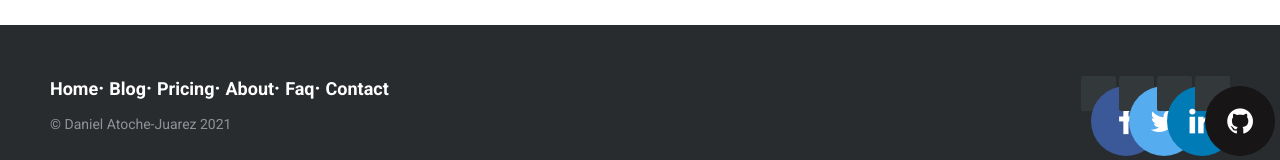
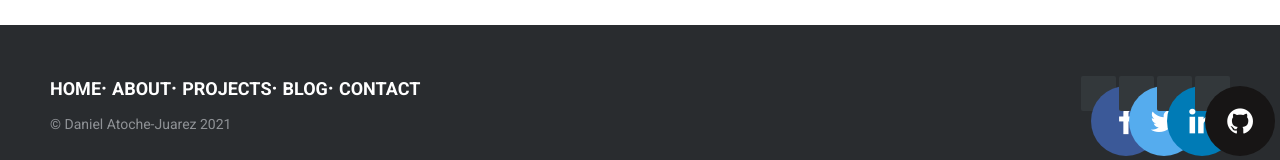
Before and after one commit to datoche-juarez/personal-site, a React (Create React App) app: page /contact in a window 1280 px wide. Shown: the part 1077-1237 px from the top of the page. Built offline with nearby package versions, Linux system fonts and the light colour scheme.

Commit message:
Updated links for footer...

```diff
--- a/src/components/Footer.jsx
+++ b/src/components/Footer.jsx
@@ -92,17 +92,15 @@ export const Footer = () => (
   <div class="footer-left">
 
     <p class="footer-links">
-      <a class="link-1" href="#">Home</a>
+      <a class="link-1" href="/">HOME</a>
 
-      <a href="#">Blog</a>
+      <a href="/about">ABOUT</a>
 
-      <a href="#">Pricing</a>
+      <a href="/projects">PROJECTS</a>
 
-      <a href="#">About</a>
+      <a href="/blog">BLOG</a>
 
-      <a href="#">Faq</a>
-
-      <a href="#">Contact</a>
+      <a href="/contact">CONTACT</a>
     </p>
 
     <p> &copy; Daniel Atoche-Juarez 2021</p>
```
